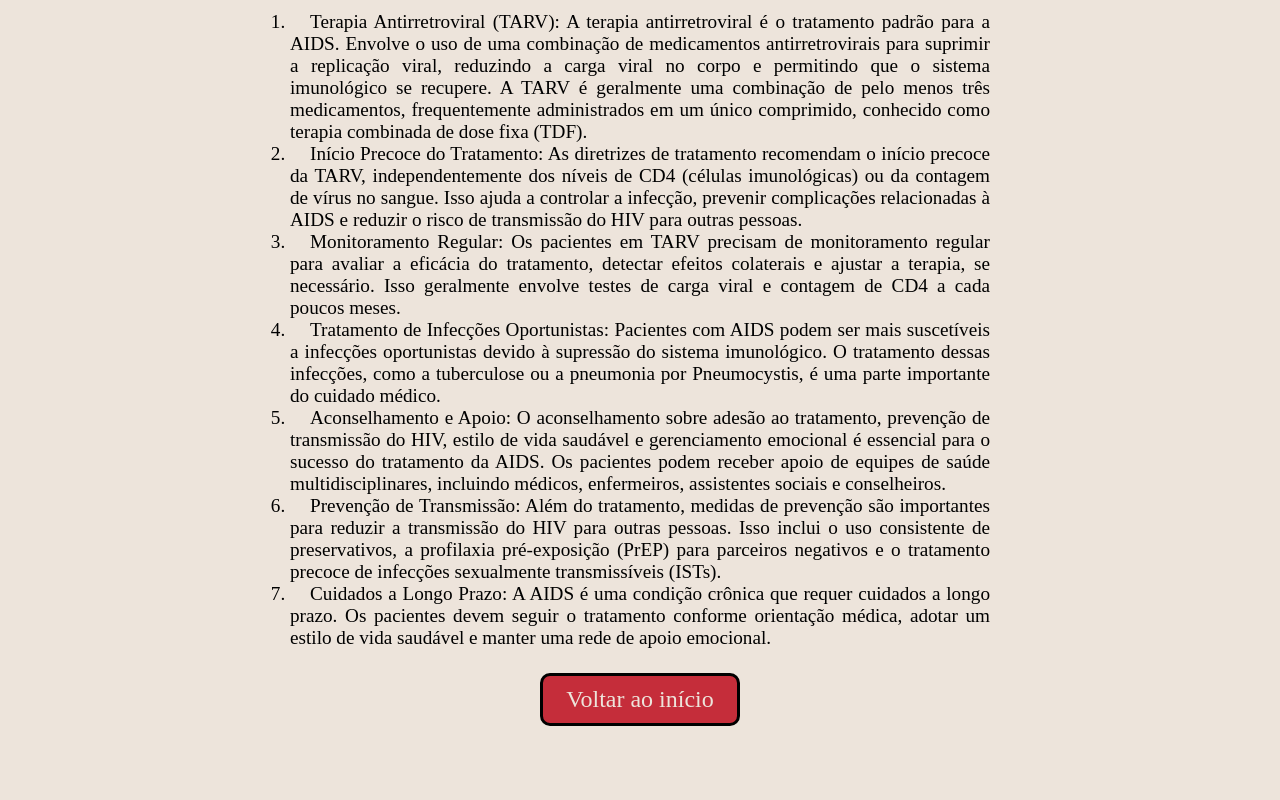
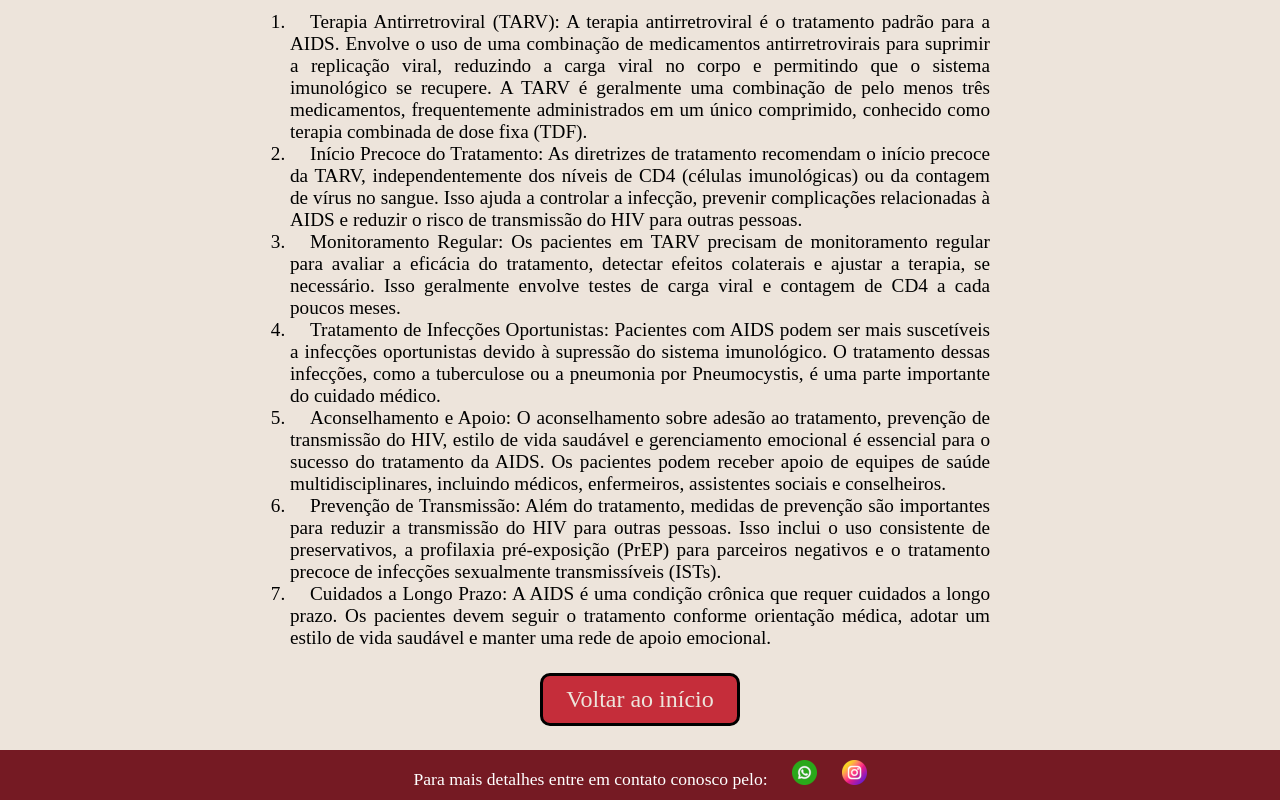
Before and after one commit to MarcolaClassic/trabalho_engenharia_software, a plain HTML site: page outras paginas/aids.html in a window 1280 px wide. Shown: the part 775-1575 px from the top of the page. Before the commit the page ends 1525 px from the top, so only its background shows below. Drawn offline with Linux system fonts and the light colour scheme.

Commit message:
adicionando footer

```diff
--- a/outras paginas/aids.html
+++ b/outras paginas/aids.html
@@ -30,5 +30,9 @@
             <p class="voltar">Voltar ao início</p>
         </a>
     </main>
+
+    <footer>
+        <p>Para mais detalhes entre em contato conosco pelo: <a href="#"><img src="../imagens/whatsapp.png" alt="whatsapp" style="padding-left: 20px;"></a> <a href="#"><img src="../imagens/instagram.png" alt="instagram" style="padding-left: 20px;"></a></p>
+    </footer>
 </body>
 </html>
--- a/outras paginas/style.css
+++ b/outras paginas/style.css
@@ -22,6 +22,12 @@ header > h1{
     margin: auto;
 }
 
+nav{
+    position: fixed;
+    padding-top: 5px;
+    padding-left: 5px;
+}
+
 main > picture > img{
     width: auto;
     display: block;
@@ -42,6 +48,10 @@ main > picture > img{
     padding-right: 20px;
 }
 
+li::marker{
+    padding-left: 10px;
+}
+
 .voltar{
     color: #EDE4DB;
     background-color: #C52D3A;
@@ -51,3 +61,15 @@ main > picture > img{
     text-align: center;
     font-size: 1.5em;
 }
+
+footer{
+    background-color: #751A23;
+    padding: 10px;
+}
+
+footer > p{
+    text-align: center;
+    color: white;
+    margin: 0px;
+    font-size: 1.1em;
+}
--- a/style.css
+++ b/style.css
@@ -51,3 +51,15 @@ main > p{
     text-align: center;
     font-size: 1.5em;
 }
+
+footer{
+    background-color: #751A23;
+    padding: 10px;
+}
+
+footer > p{
+    text-align: center;
+    color: white;
+    margin: 0px;
+    font-size: 1.1em;
+}
```
Also changed, not shown: index.html (+4 -0 lines), outras paginas/clamidia.html (+4 -0 lines), outras paginas/gonorreia.html (+4 -0 lines), outras paginas/herpes.html (+4 -0 lines), outras paginas/hpv.html (+4 -0 lines), outras paginas/sifilis.html (+4 -0 lines), imagens/instagram.png (added), imagens/volte.png (added), imagens/whatsapp.png (added).
